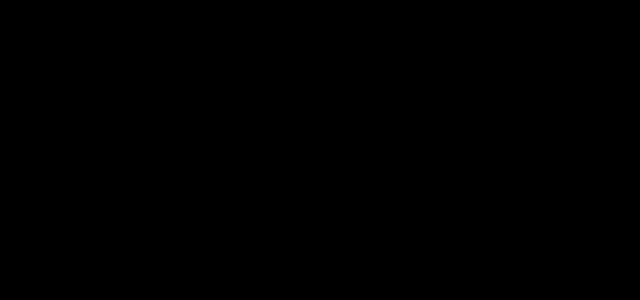
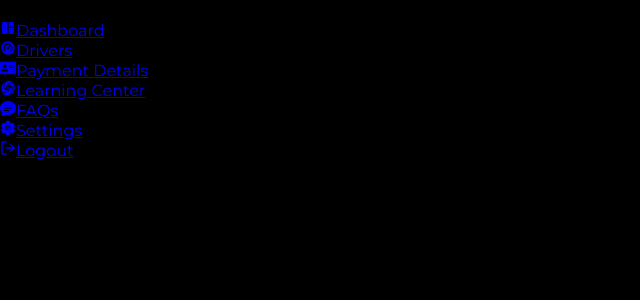
Before and after one commit to alb1nut/troski, a React (Create React App) app: page / in a window 1280 px wide. Shown: the top 300 px of the page, without its empty margins (0-640 px from the left). Built offline with nearby package versions, Linux system fonts and the light colour scheme.

Commit message:
working on the sidebar aspect of dashboard

```diff
--- a/src/components/Sidebar.jsx
+++ b/src/components/Sidebar.jsx
@@ -1,22 +1,78 @@
-import { useEffect ,useState} from 'react'
-import styled from 'styled-components'
+import { useEffect, useState } from "react";
+import styled from "styled-components";
 
-import { MdSpaceDashboard } from 'react-icons/md'
-import { RiDashboard2Fill } from 'react-icons/ri'
-import { FaAddressCard , FaTaxi } from 'react-icons/fa'
-import { GiTwirlCenter } from 'react-icons/gi'
-import { BsFillChatTextFill } from 'react-icons/bs'
-import { IoSettings } from 'react-icons/io5'
-import { FilogOut } from 'react-icons/fi'
-import { GiHamburgerMenu } from 'react-icons/gi'
-import { VscChromeClose } from 'react-icons/vsc'
+import { MdSpaceDashboard } from "react-icons/md";
+import { RiDashboard2Fill } from "react-icons/ri";
+import { FaAddressCard, FaTaxi } from "react-icons/fa";
+import { GiTwirlCenter } from "react-icons/gi";
+import { BsFillChatTextFill } from "react-icons/bs";
+import { IoSettings } from "react-icons/io5";
+import { FiLogOut } from "react-icons/fi";
+import { GiHamburgerMenu } from "react-icons/gi";
+import { VscChromeClose } from "react-icons/vsc";
 
 const Sidebar = () => {
   return (
-    <div>
+    <>
+      <Section>
+        <div className="top">
+          <div className="brand">
+            <FaTaxi />
+            <span>My Troski</span>
+          </div>
+          <div className="toggle"></div>
+          <div className="links">
+            <ul>
+              <li>
+                <a href="#">
+                  <MdSpaceDashboard />
+                  <span>Dashboard</span>
+                </a>
+              </li>
+              <li>
+                <a href="#">
+                  <RiDashboard2Fill />
+                  <span>Drivers</span>
+                </a>
+              </li>
+              <li>
+                <a href="#">
+                  <FaAddressCard />
+                  <span>Payment Details</span>
+                </a>
+              </li>
+              <li>
+                <a href="#">
+                  <GiTwirlCenter />
+                  <span>Learning Center</span>
+                </a>
+              </li>
+              <li>
+                <a href="#">
+                  <BsFillChatTextFill />
+                  <span>FAQs</span>
+                </a>
+              </li>
+              <li>
+                <a href="#">
+                  <IoSettings />
+                  <span>Settings</span>
+                </a>
+              </li>
+            </ul>
+          </div>
+        </div>
+        <div className="logout">
+          <a href="#">
+            <FiLogOut />
+            <span className="logout">Logout</span>
+          </a>
+        </div>
+      </Section>
+    </>
+  );
+};
 
-    </div>
-  )
-}
+export default Sidebar;
 
-export default Sidebar
+const Section = styled.section``;
```
